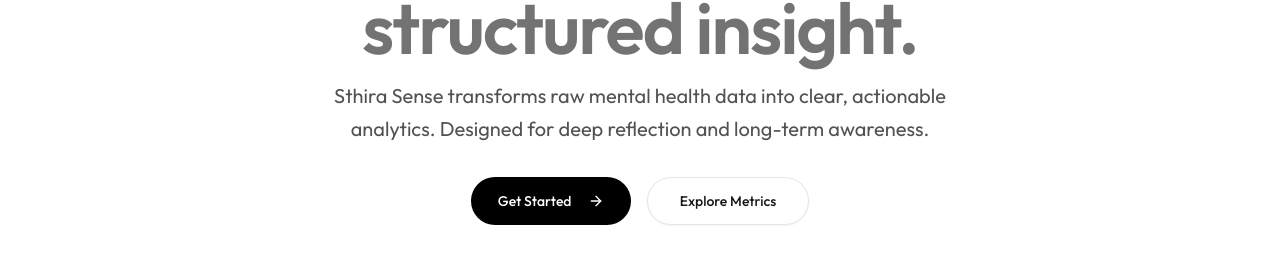
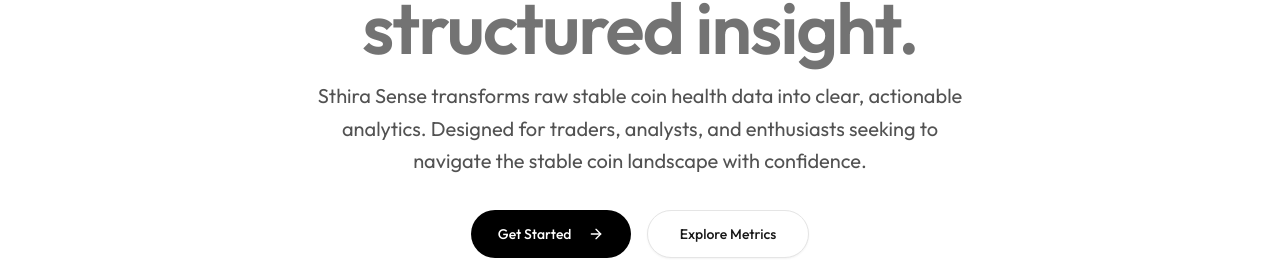
Before and after one commit to ChirayuSahu/sthira-sense-frontend, a Next.js app: page / in a window 1280 px wide. Shown: the part 310-570 px from the top of the page. Built offline with nearby package versions, Linux system fonts and the light colour scheme; no server answers.

Commit message:
feat: update HeroSection description to reflect stable coin focus and target audience

```diff
--- a/src/components/sections/hero.tsx
+++ b/src/components/sections/hero.tsx
@@ -28,8 +28,9 @@ const HeroSection = () => {
           </h1>
 
           <p className="mx-auto max-w-2xl text-lg leading-relaxed text-neutral-600 md:text-xl dark:text-neutral-400">
-            Sthira Sense transforms raw mental health data into clear, actionable analytics.
-            Designed for deep reflection and long-term awareness.
+            Sthira Sense transforms raw stable coin health data into clear, actionable analytics.
+            Designed for traders, analysts, and enthusiasts seeking to navigate the stable coin
+            landscape with confidence.
           </p>
         </div>
 
```
